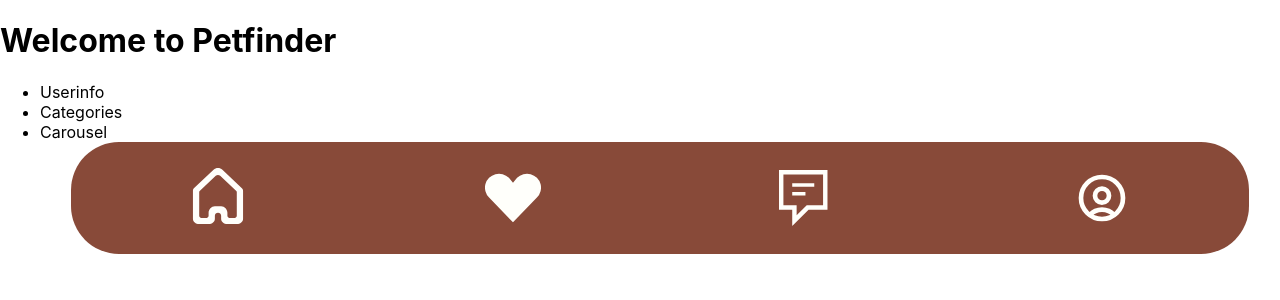
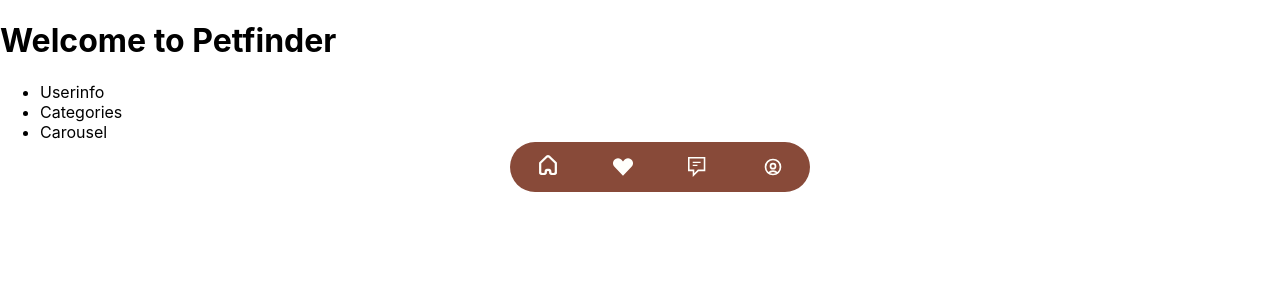
Before and after one commit to mariazakweb/group6-pet-adoption, a React (Create React App) app in the folder petadoption/: page / in a window 1280 px wide. Shown: the top 300 px of the page. Built offline with nearby package versions, Linux system fonts and the light colour scheme; no server answers.

Commit message:
edit the size of the navbar

```diff
--- a/petadoption/src/components/Nav/Nav.scss
+++ b/petadoption/src/components/Nav/Nav.scss
@@ -4,8 +4,8 @@
 
 .nav{
     margin: auto;
-    width: 95%;
-    height: 7rem;
+    width: 300px;
+    height: 50px;
     background-color: #884A39;
     display: flex;
     justify-content: space-around;
@@ -13,12 +13,12 @@
     border-radius: 3rem;
     margin-bottom: 3rem;
     .homeIcon, .heartIcon, .messageIcon, .userIcon{
-        height: 56px;
+        height: 20px;
 
         filter: invert(100%) sepia(52%) saturate(424%) hue-rotate(359deg) brightness(109%) contrast(108%);
         &:hover {
             position: relative;
-            top: 10px;
+            top: 5px;
 
         }
     }
```
